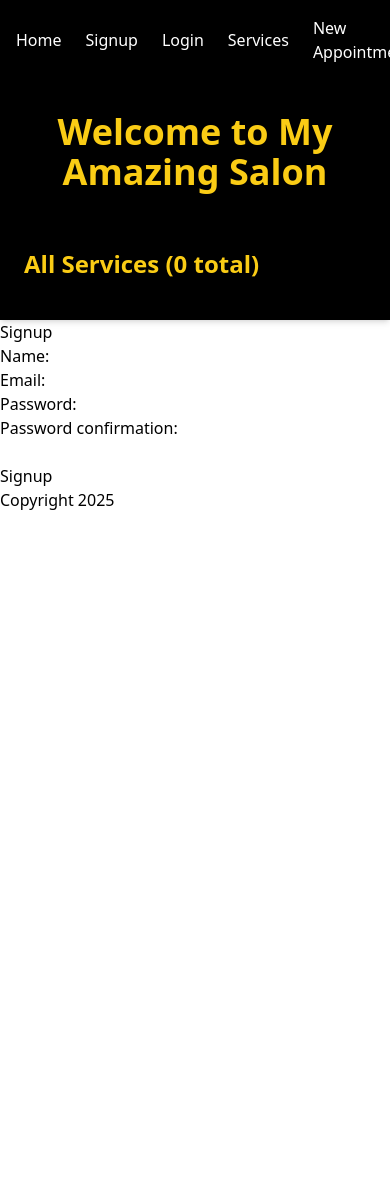
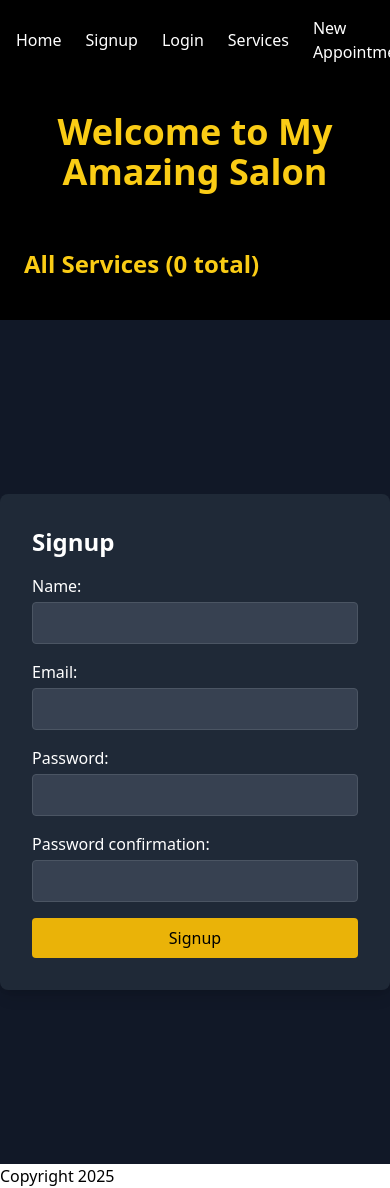
Before and after one commit to mkanwal-iit/hairstyle_salon_frontend_react, a React (Vite) app: page /signup in a window 390 px wide. Shown: the top 1188 px of the page. Before the commit the page ends 844 px from the top, so only its background shows below. Built offline with nearby package versions, Linux system fonts and the light colour scheme.

Commit message:
styling and signup

```diff
--- a/src/AppointmentsNew.jsx
+++ b/src/AppointmentsNew.jsx
@@ -1,6 +1,8 @@
 import { useSearchParams } from "react-router";
+
 export function AppointmentNew({ onCreate }) {
   const [searchParams, setSearchParams] = useSearchParams();
+
   const handleSubmit = (event) => {
     event.preventDefault();
     const params = new FormData(event.target);
@@ -8,22 +10,41 @@
   };
 
   return (
+    <div className="min-h-screen bg-gray-900 text-white flex items-center justify-center">
+      <div className="bg-gray-800 p-8 rounded-lg shadow-lg w-full max-w-md">
+        <h1 className="text-2xl font-bold mb-4">New Appointment</h1>
+        <form onSubmit={handleSubmit} className="space-y-4">
           <div>
-      <h1>New Appointment</h1>
-      <form onSubmit={handleSubmit}>
-        <div>
-          Date and Time: <input name="datetime" type="datetime-local" />
+            <label className="block mb-1">Date and Time:</label>
+            <input
+              name="datetime"
+              type="datetime-local"
+              className="w-full p-2 rounded bg-gray-700 border border-gray-600"
+            />
           </div>
           <div>
-          Hairstylist ID:{" "}
-          <input defaultValue={searchParams.get("hairstylist_id")} name="hairstylist_id" type="number" />
+            <label className="block mb-1">Hairstylist ID:</label>
+            <input
+              defaultValue={searchParams.get("hairstylist_id")}
+              name="hairstylist_id"
+              type="number"
+              className="w-full p-2 rounded bg-gray-700 border border-gray-600"
+            />
           </div>
           <div>
-          Service ID:
-          <input defaultValue={searchParams.get("service_id")} name="service_id" type="number" />
+            <label className="block mb-1">Service ID:</label>
+            <input
+              defaultValue={searchParams.get("service_id")}
+              name="service_id"
+              type="number"
+              className="w-full p-2 rounded bg-gray-700 border border-gray-600"
+            />
           </div>
-        <button type="submit">Create Appointment</button>
+          <button type="submit" className="w-full bg-yellow-500 text-black p-2 rounded mt-4">
+            Create Appointment
+          </button>
         </form>
+      </div>
     </div>
   );
 }
--- a/src/HeaderPage.jsx
+++ b/src/HeaderPage.jsx
@@ -1,9 +1,10 @@
 import axios from "axios";
 import { useState, useEffect } from "react";
 import { Header } from "./Header";
-import { ServicesIndex } from "./ServicesIndex";
 import { ServiceShow } from "./ServiceShow";
 import { Modal } from "./Modal";
+import { ServicesIndex } from "./ServicesIndex";
+
 export function HeaderPage() {
   const [services, setServices] = useState([]);
   const [isServiceShowVisible, setIsServiceShowVisible] = useState(false);
--- a/src/LoginPage.jsx
+++ b/src/LoginPage.jsx
@@ -23,22 +23,30 @@
   };
 
   return (
-    <div id="login">
-      <h1>Login</h1>
-      <ul>
+    <div id="login" className="min-h-screen bg-gray-900 text-white flex items-center justify-center">
+      <div className="bg-gray-800 p-8 rounded-lg shadow-lg w-full max-w-md">
+        <h1 className="text-2xl font-bold mb-4">Login</h1>
+        <ul className="mb-4">
           {errors.map((error) => (
-          <li key={error}>{error}</li>
+            <li key={error} className="text-red-500">
+              {error}
+            </li>
           ))}
         </ul>
-      <form onSubmit={handleSubmit}>
+        <form onSubmit={handleSubmit} className="space-y-4">
           <div>
-          Email: <input name="email" type="email" />
+            <label className="block mb-1">Email:</label>
+            <input name="email" type="email" className="w-full p-2 rounded bg-gray-700 border border-gray-600" />
           </div>
           <div>
-          Password: <input name="password" type="password" />
+            <label className="block mb-1">Password:</label>
+            <input name="password" type="password" className="w-full p-2 rounded bg-gray-700 border border-gray-600" />
           </div>
-        <button type="submit">Login</button>
+          <button type="submit" className="w-full bg-yellow-500 text-black p-2 rounded mt-4">
+            Login
+          </button>
         </form>
+      </div>
     </div>
   );
 }
--- a/src/ServiceShow.jsx
+++ b/src/ServiceShow.jsx
@@ -1,33 +1,54 @@
 import { Link } from "react-router-dom";
+
 export function ServiceShow({ service }) {
   return (
-    <div>
-      <h1>Service Information</h1>
-      <p>Name: {service.name}</p>
-      <p>Description: {service.description}</p>
-      <p>Price: ${service.price}</p>
-      <p>Duration: {service.duration} minutes</p>
-      <img src={service.service_image} alt={service.name} style={{ width: "auto", height: "200px" }} />
+    <div className="min-h-screen bg-gray-900 text-white flex items-center justify-center">
+      <div className="bg-gray-800 p-8 rounded-lg shadow-lg w-full max-w-2xl">
+        <h1 className="text-2xl font-bold mb-4 text-yellow-400">Service Information</h1>
+        <p className="mb-2">
+          <span className="font-semibold">Name:</span> {service.name}
+        </p>
+        <p className="mb-2">
+          <span className="font-semibold">Description:</span> {service.description}
+        </p>
+        <p className="mb-2">
+          <span className="font-semibold">Price:</span> ${service.price}
+        </p>
+        <p className="mb-4">
+          <span className="font-semibold">Duration:</span> {service.duration} minutes
+        </p>
+        <div className="flex justify-center mb-4">
+          <img
+            src={service.service_image}
+            alt={service.name}
+            className="max-w-xs h-auto object-cover mb-4 rounded-lg"
+          />
+        </div>
         {service.hairstylists && service.hairstylists.length > 0 && (
           <div>
-          <h2>Available Hairstylists</h2>
+            <h2 className="text-xl font-bold mb-4 text-yellow-400">Available Hairstylists</h2>
             {service.hairstylists.map((hairstylist) => (
-            <div key={hairstylist.id}>
-              <h3>{hairstylist.name}</h3>
-              <p>Bio: {hairstylist.bio}</p>
+              <div key={hairstylist.id} className="mb-4">
+                <h3 className="text-lg font-semibold">{hairstylist.name}</h3>
+                <p className="mb-2">
+                  <span className="font-semibold">Bio:</span> {hairstylist.bio}
+                </p>
                 <img
                   src={hairstylist.hairstylist_image}
                   alt={hairstylist.name}
-                style={{ width: "100px", height: "auto" }}
+                  className="w-24 h-24 object-cover rounded-full mb-2"
                 />
-              <Link to={`/appointments/new?service_id=${service.id}&hairstylist_id=${hairstylist.id}`}>
-                {" "}
-                Book Appointments{" "}
+                <Link
+                  to={`/appointments/new?service_id=${service.id}&hairstylist_id=${hairstylist.id}`}
+                  className="text-yellow-500 hover:text-yellow-400 transition-colors"
+                >
+                  Book Appointment
                 </Link>
               </div>
             ))}
           </div>
         )}
       </div>
+    </div>
   );
 }
--- a/src/ServicesIndex.jsx
+++ b/src/ServicesIndex.jsx
@@ -2,18 +2,20 @@
   return (
     <div className="bg-black p-6">
       <h1 className="text-2xl font-bold mb-4 text-yellow-400">All Services ({services.length} total)</h1>
+      <div className="grid grid-cols-1 sm:grid-cols-2 md:grid-cols-3 gap-6">
         {services.map((service) => (
-        <div key={service.id} className="border p-4 my-2 bg-gray-800 shadow-md">
+          <div key={service.id} className="border p-4 bg-gray-800 shadow-md rounded-lg">
             <h2 className="text-xl font-semibold mb-2 text-white">{service.name}</h2>
-          <img src={service.service_image} alt={service.name} className="w-24 h-auto mb-2" />
+            <img src={service.service_image} alt={service.name} className="w-full h-16 object-cover mb-2 rounded-lg" />
             <p className="mb-1 text-white">Description: {service.description}</p>
             <p className="mb-1 text-white">Price: ${service.price}</p>
             <p className="mb-2 text-white">Duration: {service.duration} minutes</p>
-          <button className="bg-yellow-500 text-black px-4 py-2 mt-2" onClick={() => onShow(service)}>
-            Book
+            <button className="bg-yellow-500 text-black px-4 py-2 mt-2 rounded" onClick={() => onShow(service)}>
+              Reserve Appointment
             </button>
           </div>
         ))}
       </div>
+    </div>
   );
 }
--- a/src/SignupPage.jsx
+++ b/src/SignupPage.jsx
@@ -22,28 +22,42 @@
   };
 
   return (
-    <div id="signup">
-      <h1>Signup</h1>
-      <ul>
+    <div id="signup" className="min-h-screen bg-gray-900 text-white flex items-center justify-center">
+      <div className="bg-gray-800 p-8 rounded-lg shadow-lg w-full max-w-md">
+        <h1 className="text-2xl font-bold mb-4">Signup</h1>
+        <ul className="mb-4">
           {errors.map((error) => (
-          <li key={error}>{error}</li>
+            <li key={error} className="text-red-500">
+              {error}
+            </li>
           ))}
         </ul>
-      <form onSubmit={handleSubmit}>
+        <form onSubmit={handleSubmit} className="space-y-4">
           <div>
-          Name: <input name="name" type="text" />
+            <label className="block mb-1">Name:</label>
+            <input name="name" type="text" className="w-full p-2 rounded bg-gray-700 border border-gray-600" />
           </div>
           <div>
-          Email: <input name="email" type="email" />
+            <label className="block mb-1">Email:</label>
+            <input name="email" type="email" className="w-full p-2 rounded bg-gray-700 border border-gray-600" />
           </div>
           <div>
-          Password: <input name="password" type="password" />
+            <label className="block mb-1">Password:</label>
+            <input name="password" type="password" className="w-full p-2 rounded bg-gray-700 border border-gray-600" />
           </div>
           <div>
-          Password confirmation: <input name="password_confirmation" type="password" />
+            <label className="block mb-1">Password confirmation:</label>
+            <input
+              name="password_confirmation"
+              type="password"
+              className="w-full p-2 rounded bg-gray-700 border border-gray-600"
+            />
           </div>
-        <button type="submit">Signup</button>
+          <button type="submit" className="w-full bg-yellow-500 text-black p-2 rounded mt-4">
+            Signup
+          </button>
         </form>
+      </div>
     </div>
   );
 }
```
Lines whose indentation alone changed are shown as unchanged.
